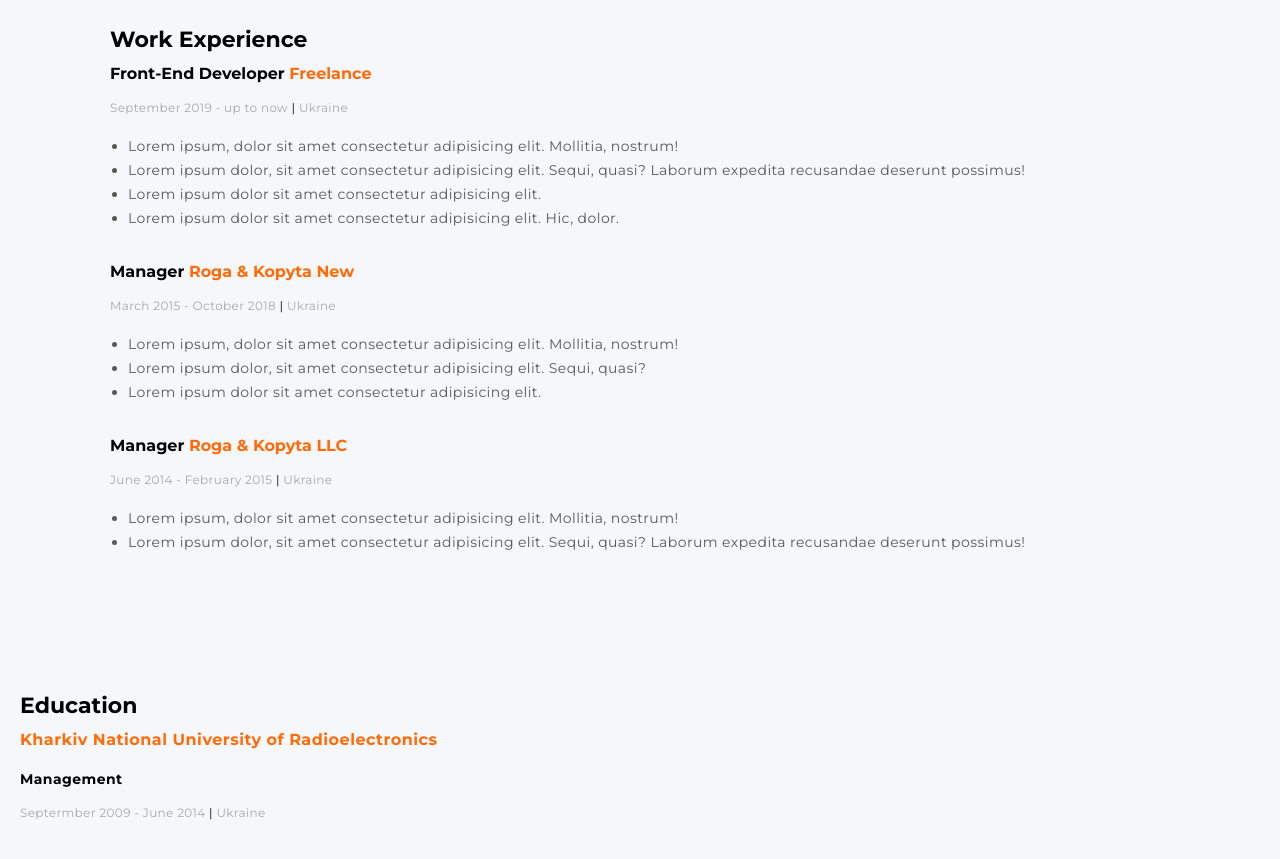
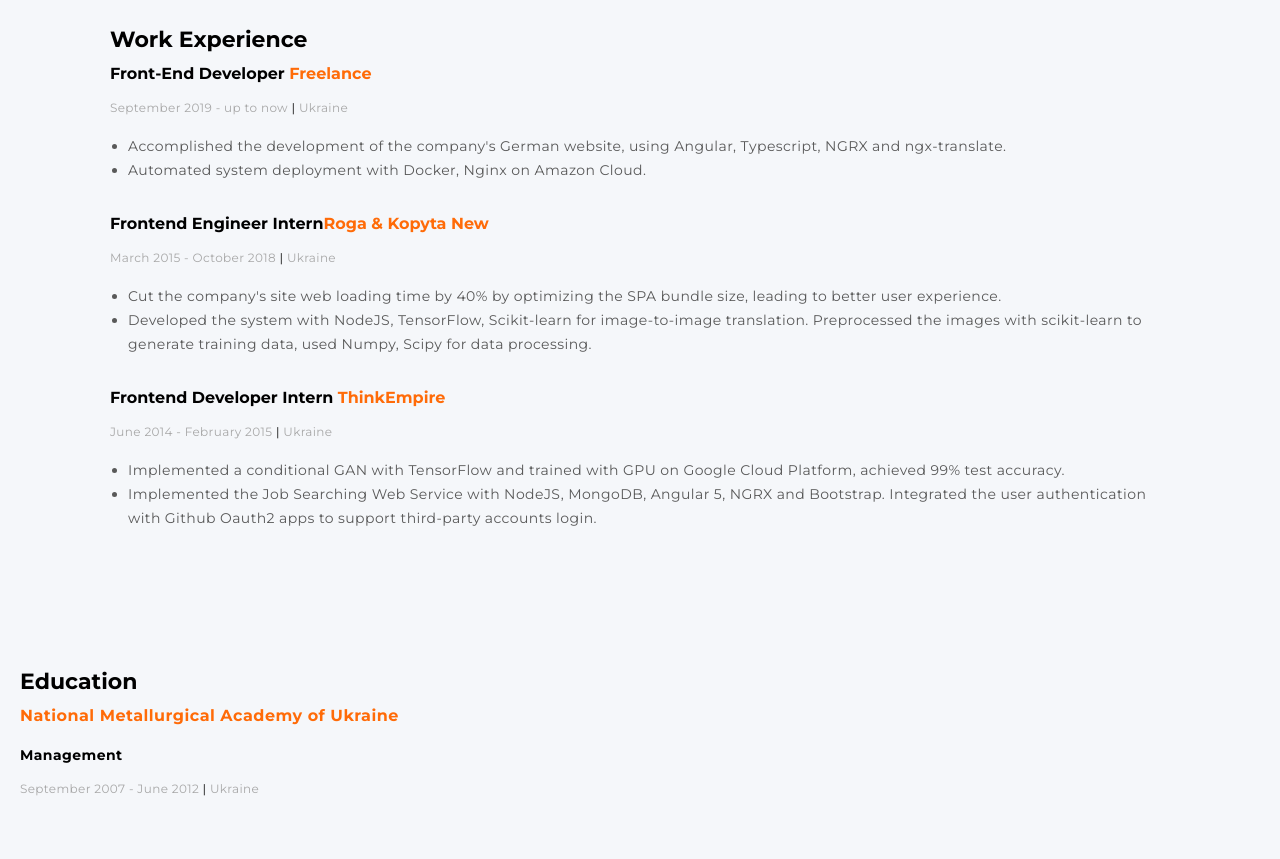
Before and after one commit to Lada-vuso/rsschool-cv, a plain HTML site: page index.html in a window 1280 px wide. Shown: the part 1680-2539 px from the top of the page. Drawn offline with Linux system fonts and the light colour scheme.

Commit message:
refactor: update text

```diff
--- a/index.html
+++ b/index.html
@@ -115,35 +115,32 @@
           <span class="line">|</span> Ukraine
         </span>
         <ul class="profession-dutes-item">
-          <li class="profession-item">Lorem ipsum, dolor sit amet consectetur adipisicing elit. Mollitia, nostrum!</li>
-          <li class="profession-item">Lorem ipsum dolor, sit amet consectetur adipisicing elit. Sequi, quasi? Laborum expedita recusandae deserunt possimus!</li>
-          <li class="profession-item">Lorem ipsum dolor sit amet consectetur adipisicing elit.</li>
-          <li class="profession-item">Lorem ipsum dolor sit amet consectetur adipisicing elit. Hic, dolor.</li>
+          <li class="profession-item">Accomplished the development of the company's German website, using Angular, Typescript, NGRX and ngx-translate.</li>
+          <li class="profession-item">Automated system deployment with Docker, Nginx on Amazon Cloud.</li>
         </ul>
     </div>
 
     <div>
-      <h4 class="profession-title">Manager <span class="firma">Roga & Kopyta New</span></h4>
+      <h4 class="profession-title">Frontend Engineer Intern<span class="firma">Roga & Kopyta New</span></h4>
       <span class="interval">
         <time>March 2015 - October 2018 </time>
         <span class="line">|</span> Ukraine
       </span>
       <ul class="profession-dutes-item">
-        <li class="profession-item">Lorem ipsum, dolor sit amet consectetur adipisicing elit. Mollitia, nostrum!</li>
-        <li class="profession-item">Lorem ipsum dolor, sit amet consectetur adipisicing elit. Sequi, quasi? </li>
-        <li class="profession-item">Lorem ipsum dolor sit amet consectetur adipisicing elit.</li>
+        <li class="profession-item">Cut the company's site web loading time by 40% by optimizing the SPA bundle size, leading to better user experience.</li>
+        <li class="profession-item">Developed the system with NodeJS, TensorFlow, Scikit-learn for image-to-image translation. Preprocessed the images with scikit-learn to generate training data, used Numpy, Scipy for data processing.</li>
       </ul>
     </div>
 
     <div>
-      <h4 class="profession-title">Manager <span class="firma">Roga & Kopyta LLC</span> </h4>
+      <h4 class="profession-title">Frontend Developer Intern <span class="firma">ThinkEmpire</span> </h4>
       <span class="interval">
         <time>June 2014 - February 2015 </time>
         <span class="line">|</span> Ukraine
       </span>
       <ul class="profession-dutes-item">
-        <li class="profession-item">Lorem ipsum, dolor sit amet consectetur adipisicing elit. Mollitia, nostrum!</li>
-        <li class="profession-item">Lorem ipsum dolor, sit amet consectetur adipisicing elit. Sequi, quasi? Laborum expedita recusandae deserunt possimus!</li>
+        <li class="profession-item">Implemented a conditional GAN with TensorFlow and trained with GPU on Google Cloud Platform, achieved 99% test accuracy.</li>
+        <li class="profession-item">Implemented the Job Searching Web Service with NodeJS, MongoDB, Angular 5, NGRX and Bootstrap. Integrated the user authentication with Github Oauth2 apps to support third-party accounts login.</li>
       </ul>
     </div>
   </section>
@@ -152,13 +149,12 @@
     <h3 class="about-me-title">Education</h3>
 
     <div>
-      <h4 class="university" >Kharkiv National University of Radioelectronics</h4>
+      <h4 class="university" >National Metallurgical Academy of Ukraine</h4>
       <h5 class="faculty">Management</h5>
         <span class="interval">
-          <time>Septermber 2009 - June 2014 </time>
+          <time>September 2007 - June 2012 </time>
           <span class="line">|</span> Ukraine
         </span>
-
     </div>
   </section>
  </div>
```
Also changed, not shown: 1 other file.
